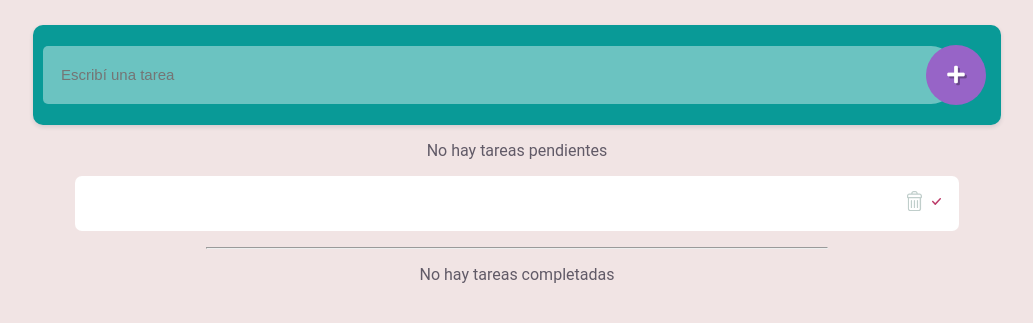
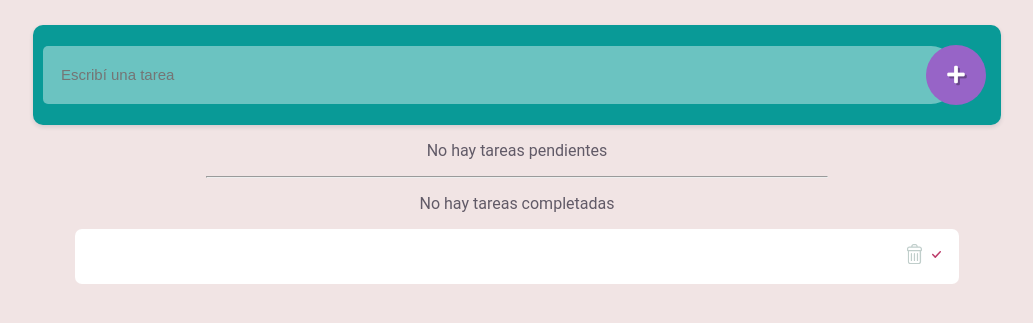
Before and after one commit to MalenaLucero/TP2-GracielaFernandaMalena, a plain HTML site: page index.html in a window 1280 px wide. Both pictures are taken after a click on the link 1079 px from the left and 249 px from the top of the page. Shown: the part 175-498 px from the top of the page, without its empty margins (123-1156 px from the left). Drawn offline with Linux system fonts and the light colour scheme.

Commit message:
funcion arrangeLists

```diff
--- a/index.js
+++ b/index.js
@@ -17,7 +17,7 @@ var printTask = function(){
     taskContent = textInput.value
     var newTask = document.createElement('li')
     newTask.innerText = taskContent
-    newTask.classList.add('itemPending')
+    newTask.classList.add('itemPending itemComplete')
     allTasks.unshift({
         text: taskContent,
         isPending: true,
--- a/indexlimpio.js
+++ b/indexlimpio.js
@@ -1,14 +1,14 @@
 var counterPending = 1 //contador de tareas pendientes
 var counterComplete = 1//contador de tareas completas
-var taskContent //contenido de cada task
+var taskContent //texto de cada task
 var allTasks = [] //Array de las tasks como objects
 var listPending //lista de tareas pendientes
 var listComplete //lista de tareas completadas
-var textPending
-var textComplete
-var deleteBtn
+var textPending //texto "no hay tareas pendientes"
+var textComplete //texto "no hay tareas completadas"
+var deleteBtn //anchor que contiene al icono removeSimple
 var completeBtn
-var checkBtn
+var checkBtn //anchor que contiene al icono checkSimple
 var removeSimple //icono del tacho de basura sin hover
 var checkSimple //icono del tick sin checkear
 
@@ -19,19 +19,32 @@ var printTask = function(){
     var newTask = document.createElement('li')
     newTask.innerText = taskContent
     newTask.classList.add('itemPending')
+    newTask.classList.add('itemComplete')
     allTasks.unshift({
         text: taskContent,
-        isPending: true,
+        isPending: false,
         isDeleted: false,
     })
+    console.log(allTasks[0])
 
-    listPending = document.getElementById('listPending')
+
+    arrangeLists(newTask)
 
     appendRemoveIconSimple(newTask)
     appendCheckIconSimple(newTask)
 
-    listPending.appendChild(newTask)
     textInput.value = ''
+}
+
+//ubica el li en la lista correspondiente
+var arrangeLists = function(task){
+    listPending = document.getElementById('listPending')
+    listComplete = document.getElementById('listComplete')
+    if(allTasks[0].isPending){
+        listPending.appendChild(task)
+    }else{
+        listComplete.appendChild(task)
+    }
 }
 
 //crea el anchor con el tacho de basura y se lo inserta al li
--- a/styles/style.scss
+++ b/styles/style.scss
@@ -156,8 +156,7 @@ main{
         .itemComplete{
             @include texts-box();
             list-style-type: none;
-            float: right;
-
+            //float: right;
             .buttons{
                 .fa-trash-alt{
                     padding-right: 10px;
```
Also changed, not shown: styles/style.css, 1 other file.
